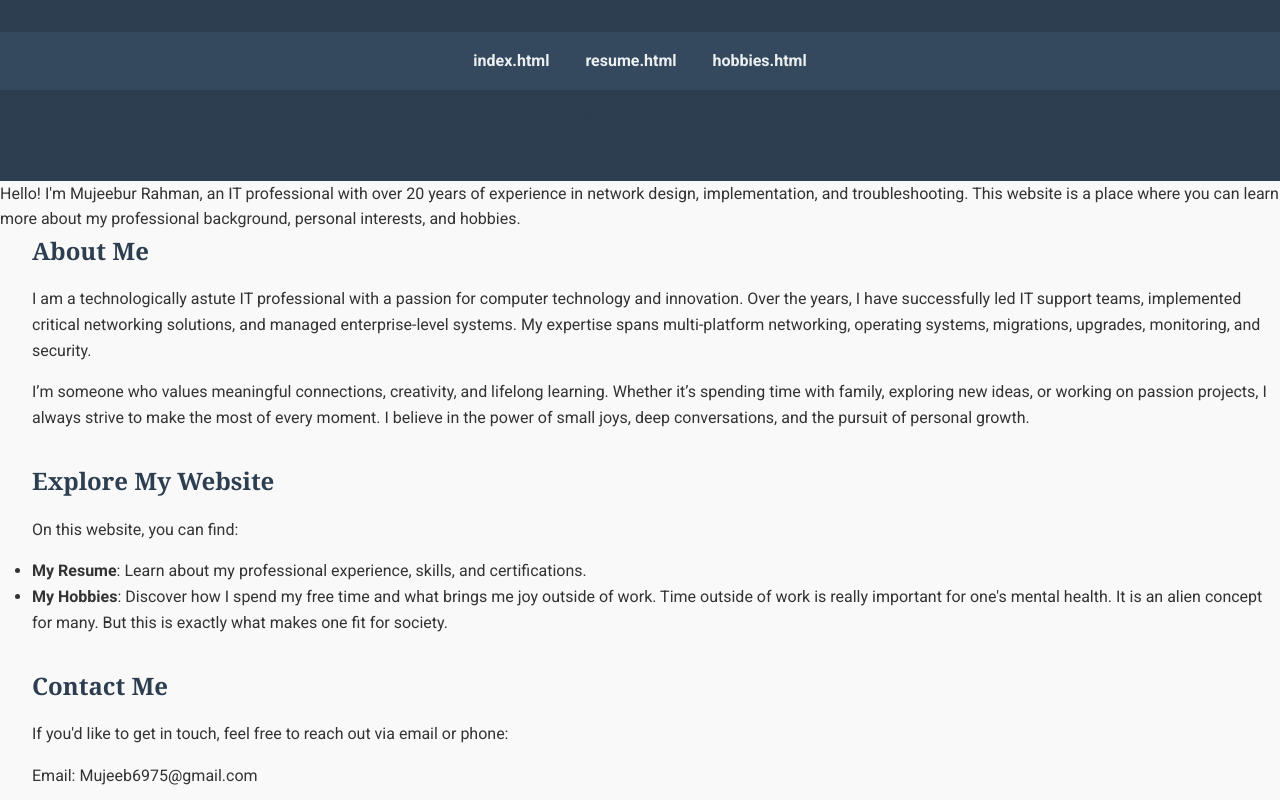
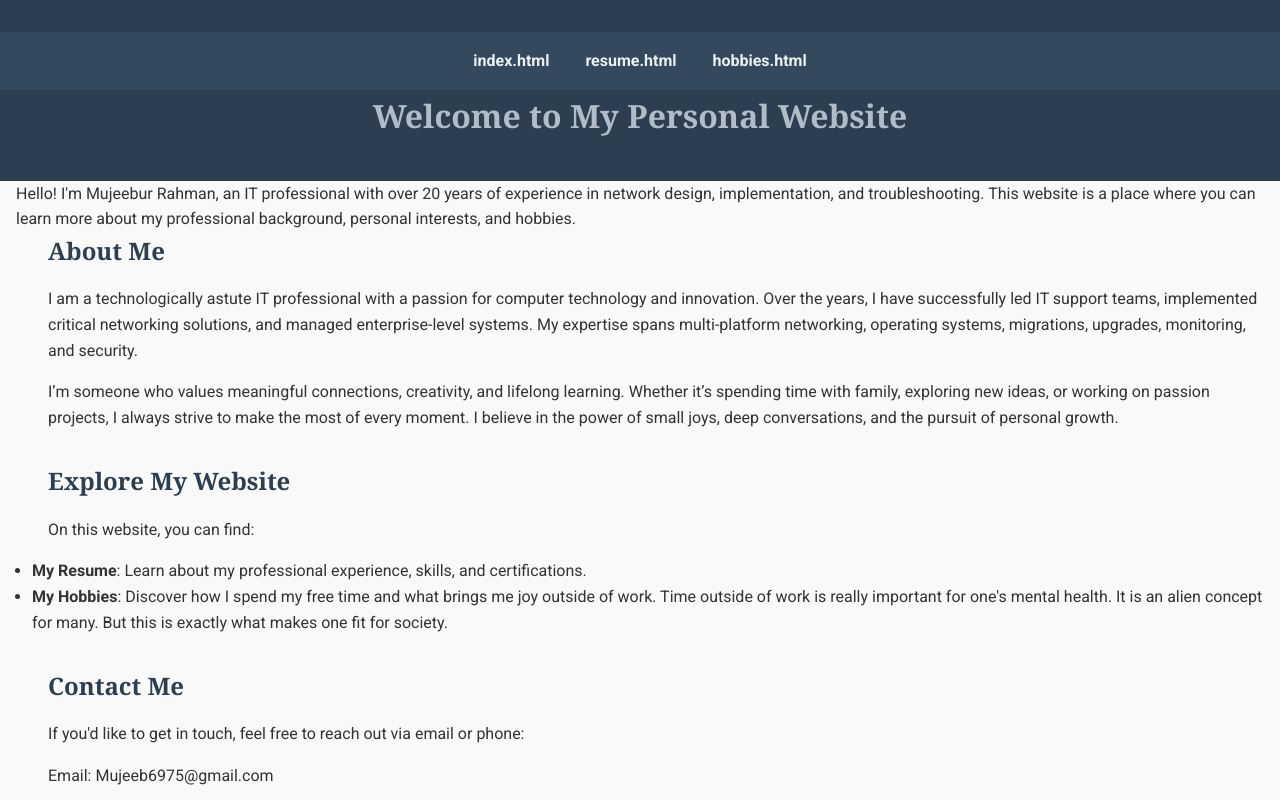
Before and after one commit to mujee1244/project2, a plain HTML site: page index.html in a window 1280 px wide. Shown: the top 800 px of the page. Drawn offline with Linux system fonts and the light colour scheme.

Commit message:
fixed heading colors and added paragraph padding

```diff
--- a/style/index.css
+++ b/style/index.css
@@ -17,7 +17,7 @@ body {
 h1, h2, h3 {
   font-family: 'Georgia', serif;
   color: #2c3e50;
-
+  padding: 0 1rem;
 }
 
 a {
@@ -71,8 +71,13 @@ header {
 }
 
 header h1 {
+  color: #b1bcc7;
   font-size: 2rem;
   margin-bottom: 0.5rem;
+}
+
+p {
+  padding: 0 1rem;
 }
 
 header p {
```
